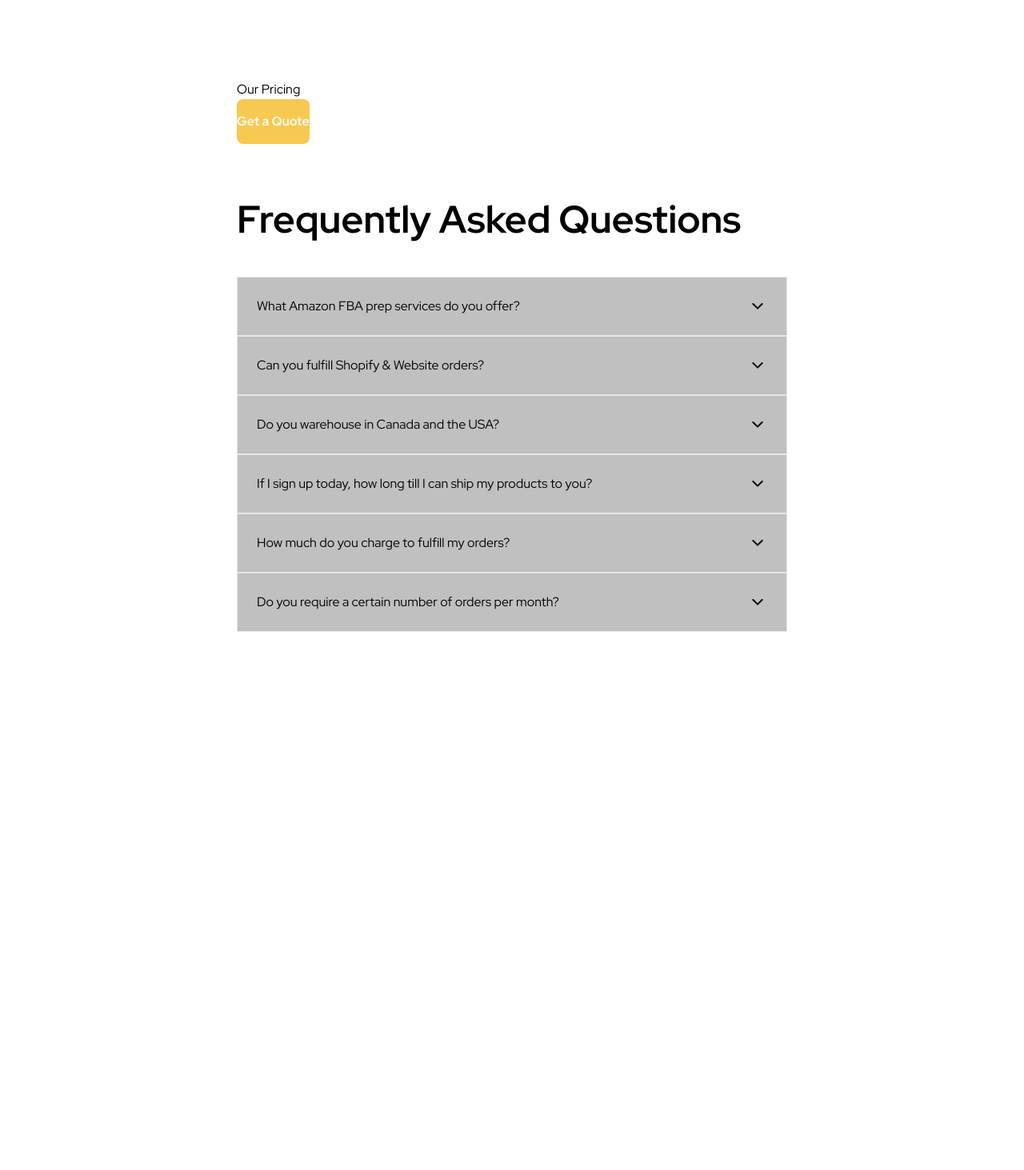
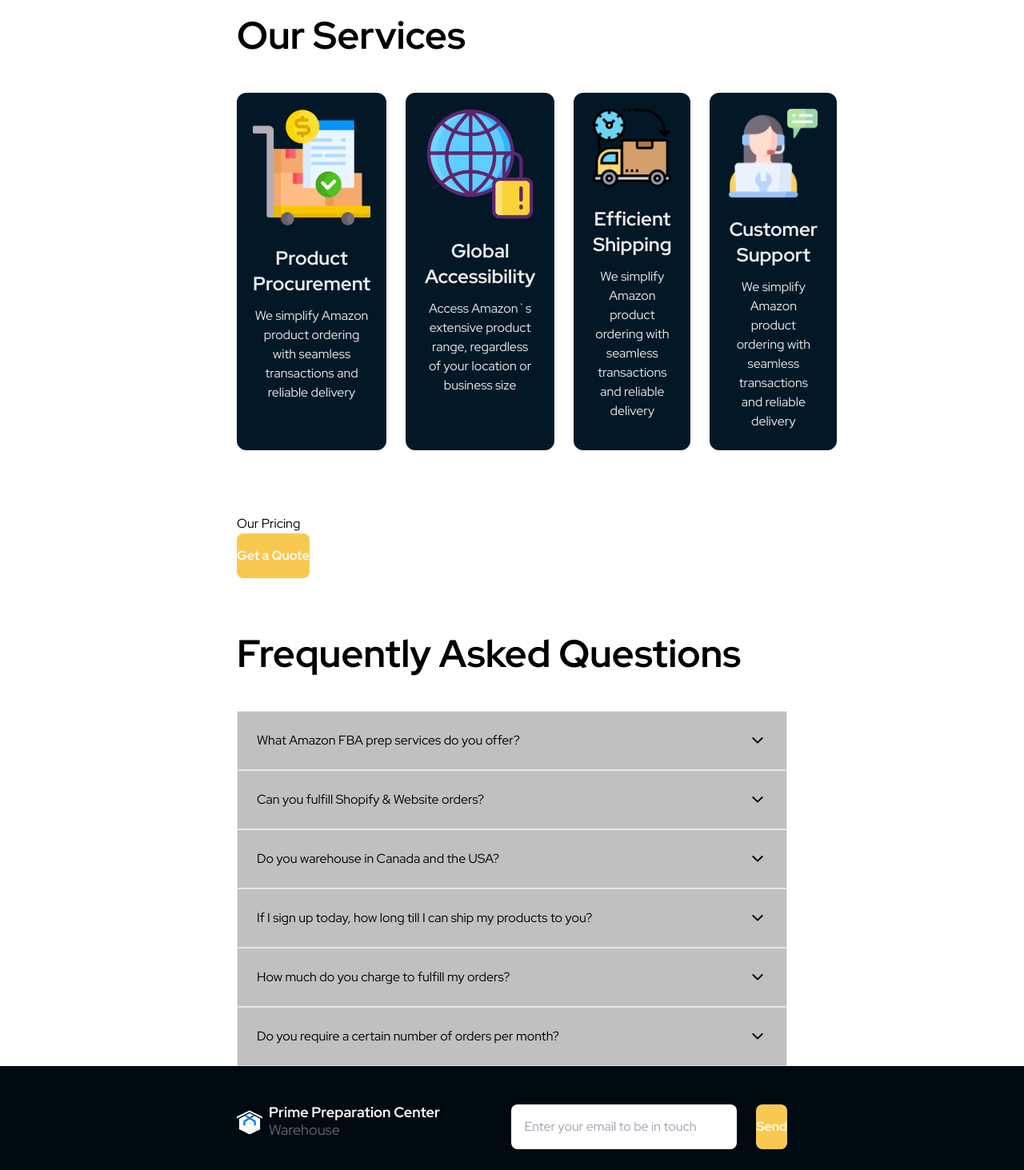
Before and after one commit to korvan17/nevadaFrontend, a Next.js app: page / in a window 1280 px wide. Shown: the part 1167-2630 px from the top of the page at 80% size. Before the commit the page ends 1957 px from the top, so only its background shows below. Built offline with nearby package versions, Linux system fonts and the light colour scheme.

Commit message:
add index.js for components

```diff
--- a/src/app/page.js
+++ b/src/app/page.js
@@ -1,10 +1,12 @@
-import Header from "../components/Header/Header";
-import Hero from "@/components/Hero/Hero";
-import About from "@/components/About/About";
-import Services from "@/components/Services/Services";
-import Pricing from "@/components/Pricing/Pricing";
-import Faq from "@/components/Faq/Faq";
-import Footer from "@/components/Footer/Footer";
+import {
+  About,
+  Faq,
+  Footer,
+  Header,
+  Hero,
+  Pricing,
+  Services,
+} from "@/components";
 
 export default function Home() {
   return (
@@ -12,10 +14,10 @@ export default function Home() {
       <Header />
       <Hero />
       <About />
-      {/* <Services /> */}
+      <Services />
       <Pricing />
       <Faq />
-      {/* <Footer /> */}
+      <Footer />
       {/* <div id="myportal" /> */}
     </>
   );
--- /dev/null
+++ b/src/components/index.js
@@ -0,0 +1,7 @@
+export { default as About } from "./About/About.jsx";
+export { default as Header } from "./Header/Header.jsx";
+export { default as Faq } from "./Faq/Faq.jsx";
+export { default as Services } from "./Services/Services.jsx";
+export { default as Pricing } from "./Pricing/Pricing.jsx";
+export { default as Footer } from "./Footer/Footer.jsx";
+export { default as Hero } from "./Hero/Hero.jsx";
```
